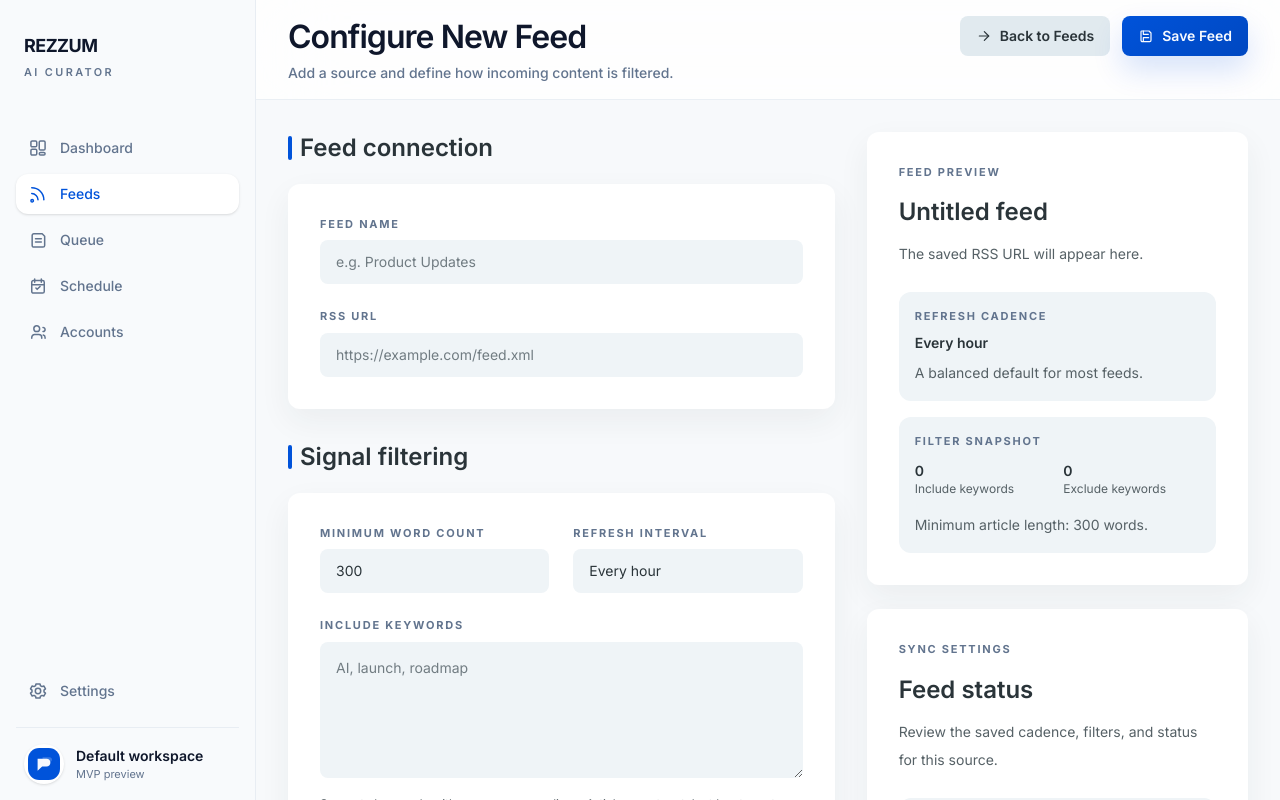
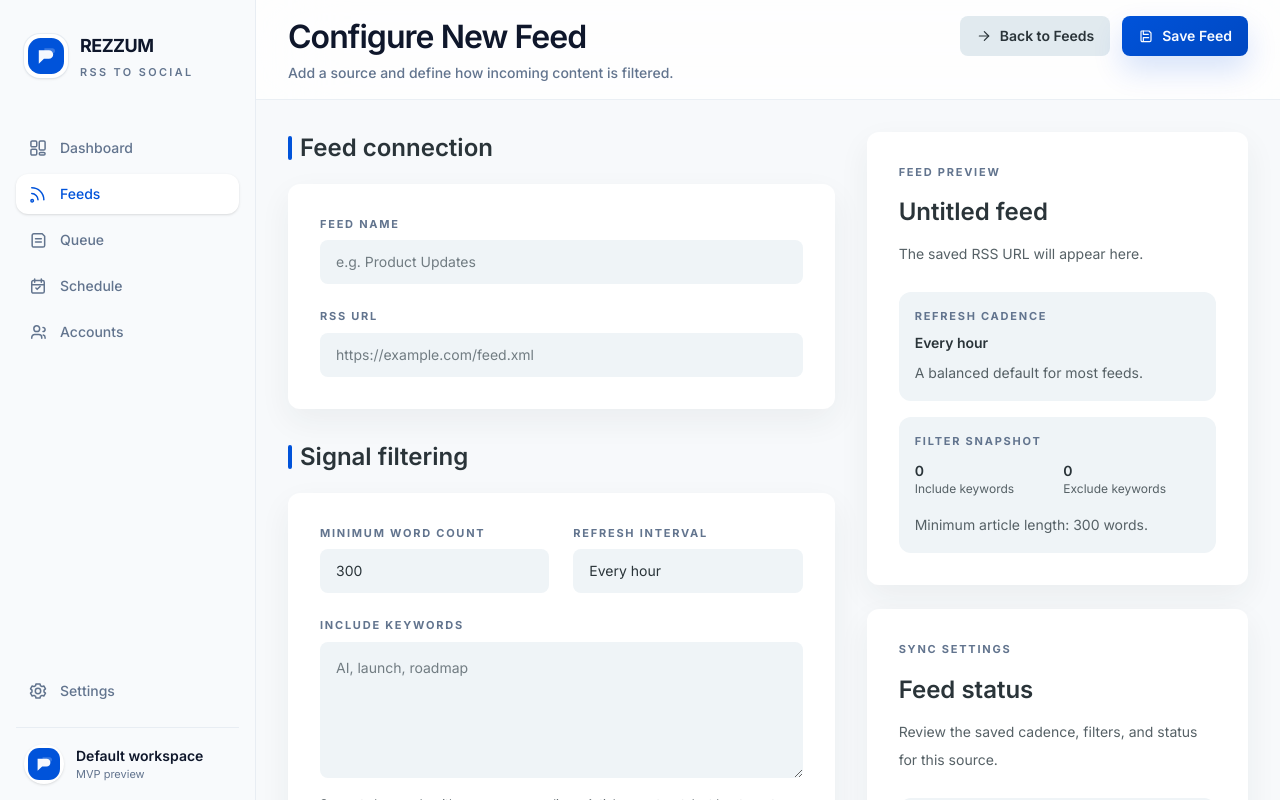
Before and after one commit to SOULTWARE/REZZUM, a Next.js app: page /feeds/new in a window 1280 px wide. Shown: the top 800 px of the page. Built offline with nearby package versions, Linux system fonts and the light colour scheme.

Commit message:
UI: add the logo and slogan to the sidebar

```diff
--- a/components/app-sidebar.tsx
+++ b/components/app-sidebar.tsx
@@ -31,12 +31,15 @@
       >
         <div className="mb-8 flex items-center justify-between px-2 py-4">
           <Link href="/dashboard" className="flex items-center gap-3" onClick={onClose}>
+            <div className="flex h-11 w-11 items-center justify-center rounded-2xl bg-white shadow-sm ring-1 ring-slate-200/70">
+              <RezzumLogo className="h-9 w-9" />
+            </div>
             <div>
               <p className="font-[var(--font-display)] text-lg font-bold tracking-[-0.03em] text-slate-900">
                 REZZUM
               </p>
               <p className="mt-1 text-[0.68rem] font-semibold uppercase tracking-[0.22em] text-slate-500">
-                AI curator
+                RSS to social
               </p>
             </div>
           </Link>
```
